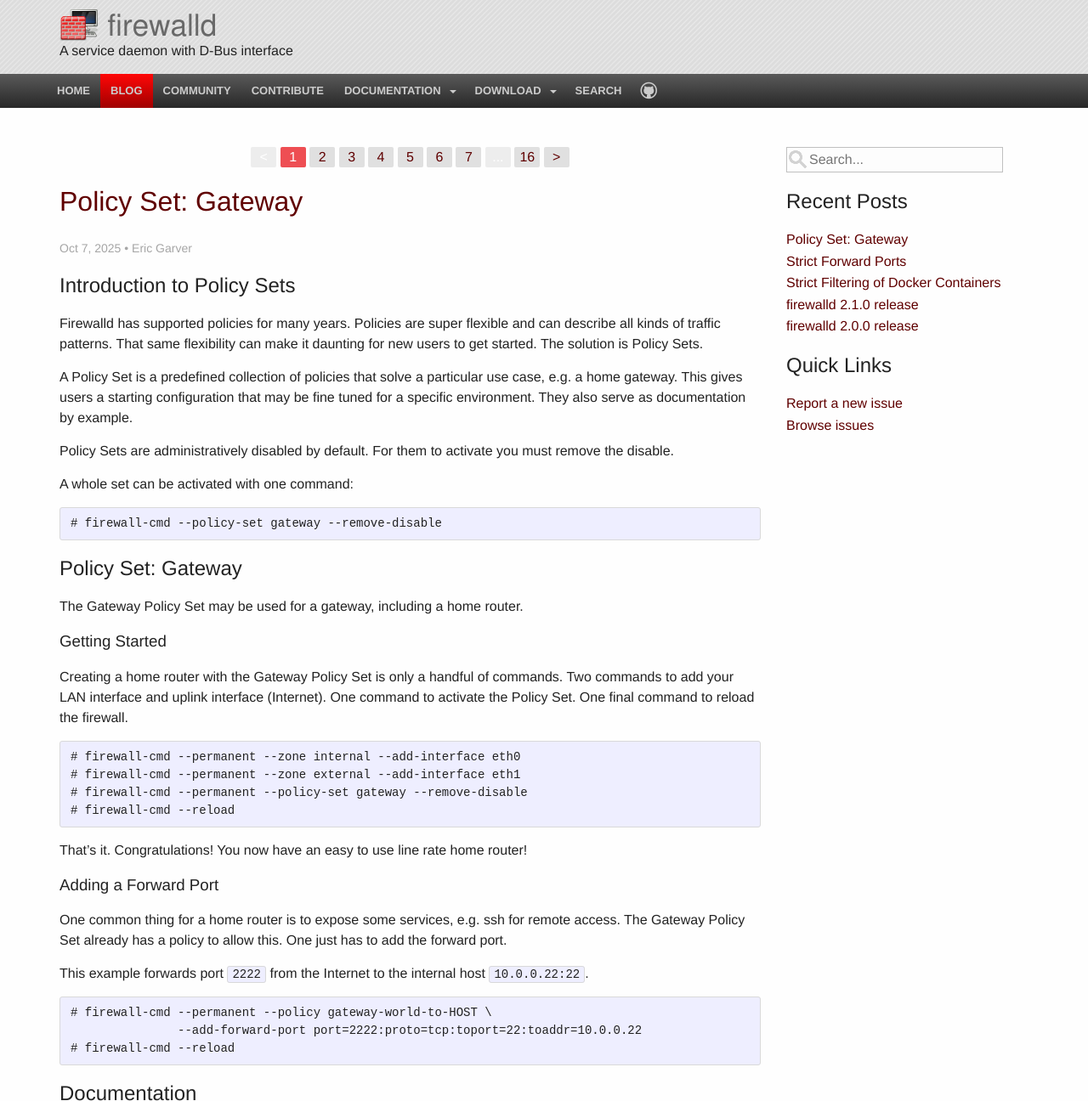
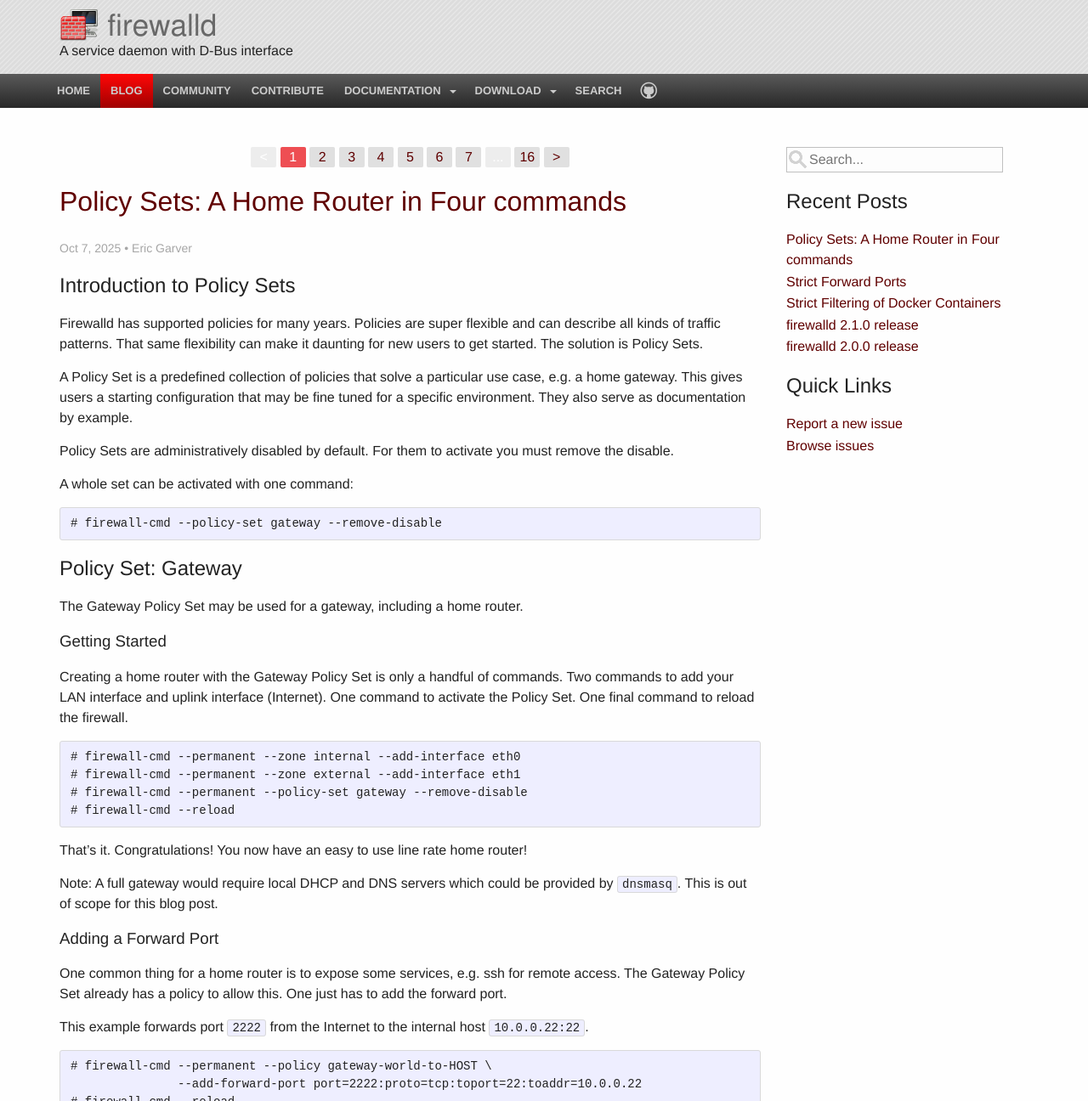
Before and after one commit to firewalld/firewalld.github.io, a Jekyll site: the page built from blog/index.html, in a window 1280 px wide and 1400 px high, cut to the strip 104-1400 px from the top of the window. Shown: the whole strip at 85% size. Built offline with Jekyll 4.4.1, drawn with Linux system fonts in a browser that asks for light colours; the list of posts is cut into pages by our own code.

Commit message:
blog: policy-set-gateway: improve title and add note

```diff
--- a/blog/_posts/2025-10-07-policy-set-gateway.md
+++ b/blog/_posts/2025-10-07-policy-set-gateway.md
@@ -1,6 +1,6 @@
 ---
 layout: post
-title: "Policy Set: Gateway"
+title: "Policy Sets: A Home Router in Four commands"
 section: Blog
 date: 2025-10-07T17:00:00
 author: Eric Garver
@@ -49,6 +49,9 @@
 That's it. Congratulations! You now have an easy to use line rate home
 router!
 
+Note: A full gateway would require local DHCP and DNS servers which
+could be provided by `dnsmasq`. This is out of scope for this blog post.
+
 ### Adding a Forward Port
 
 One common thing for a home router is to expose some services, e.g. ssh
```
